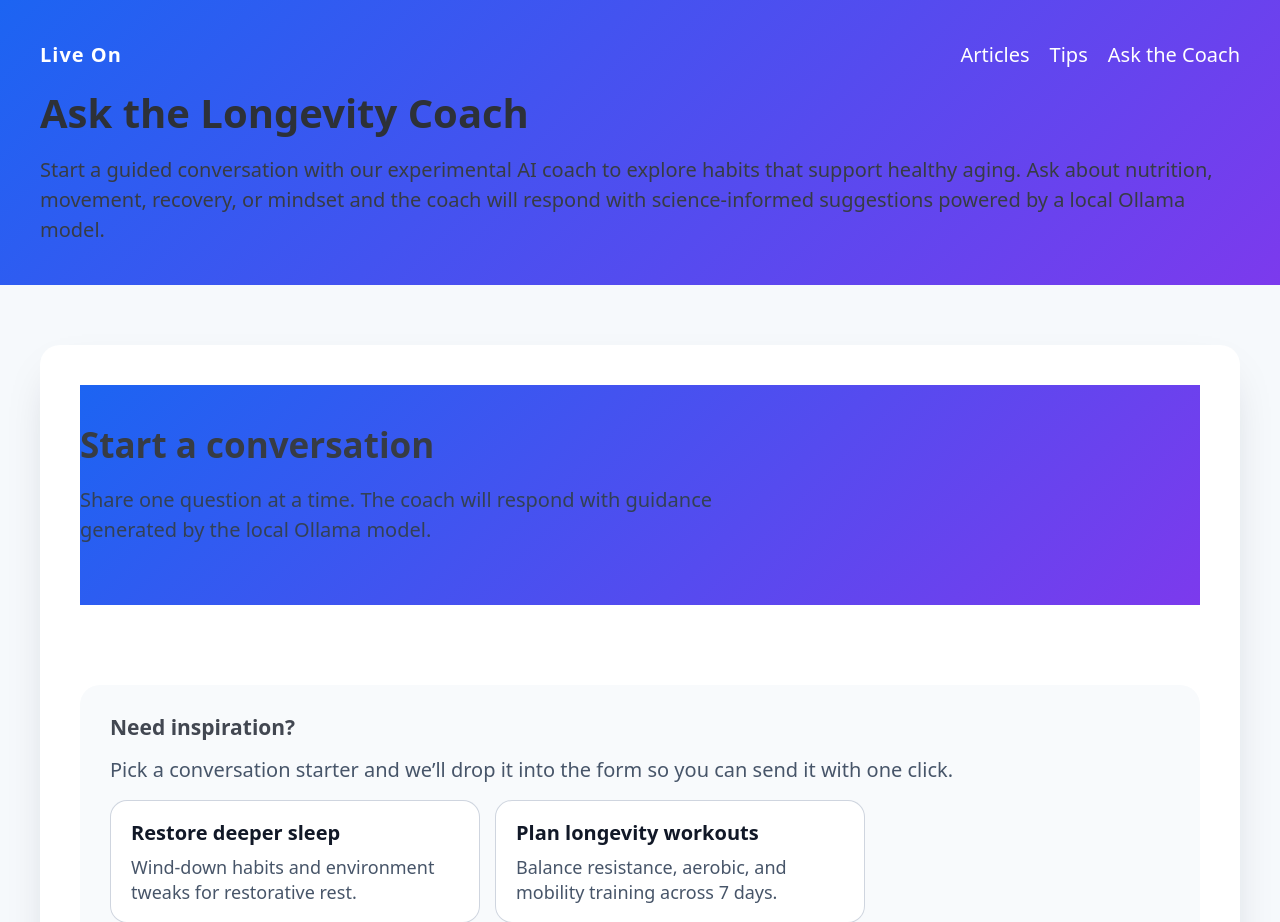
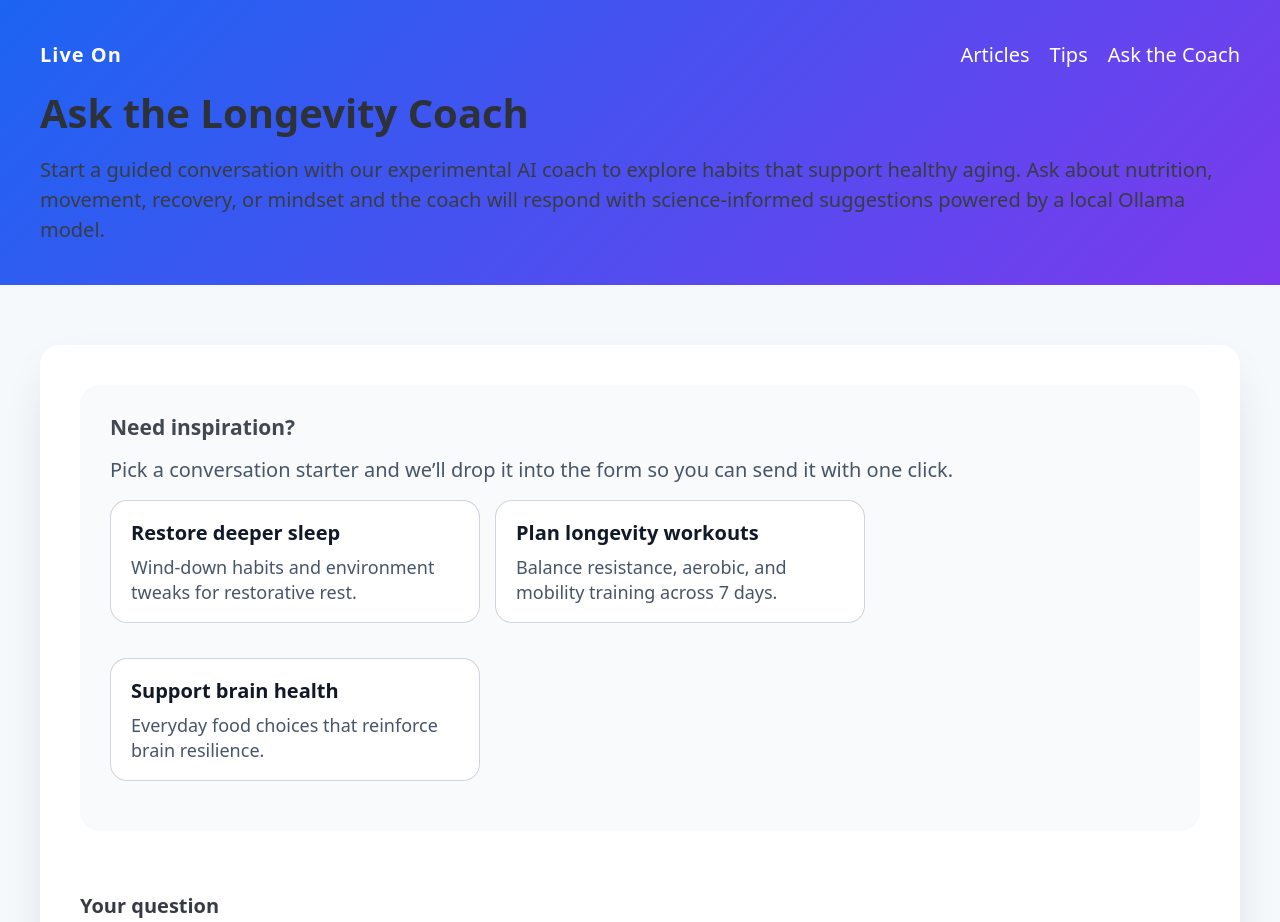
Before and after one commit to stefanfritzse/liveon, a FastAPI app: page /coach in a window 1280 px wide. Shown: the top 922 px of the page. Run offline with FastAPI, Linux system fonts and the light colour scheme; some libraries are stand-ins or nearby versions.

Commit message:
removed block

```diff
--- a/app/templates/coach.html
+++ b/app/templates/coach.html
@@ -16,14 +16,6 @@
 {% block content %}
   <section id="coach-app" class="coach-container" aria-labelledby="coach-form-heading">
     <div class="coach-widget">
-      <header class="coach-header">
-        <h2 id="coach-form-heading">Start a conversation</h2>
-        <p>
-          Share one question at a time. The coach will respond with guidance generated by
-          the local Ollama model.
-        </p>
-      </header>
-
       {% if coach_prompts %}
       <section class="coach-suggestions" aria-label="Suggested questions">
         <h3 class="coach-suggestions-title">Need inspiration?</h3>
```
